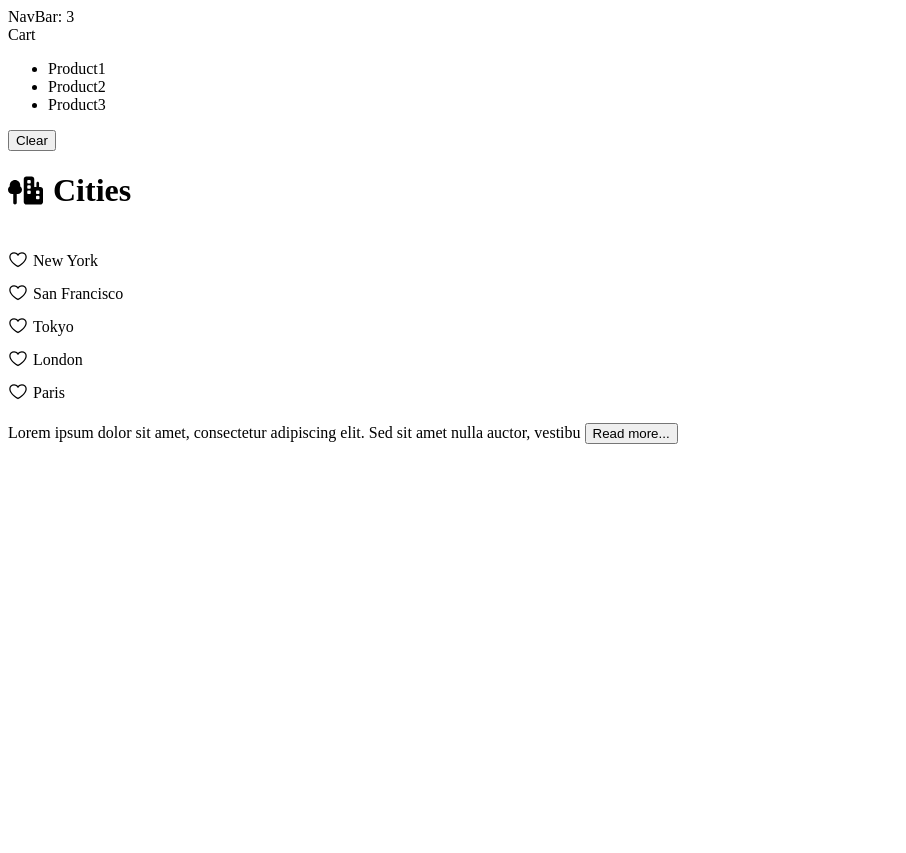
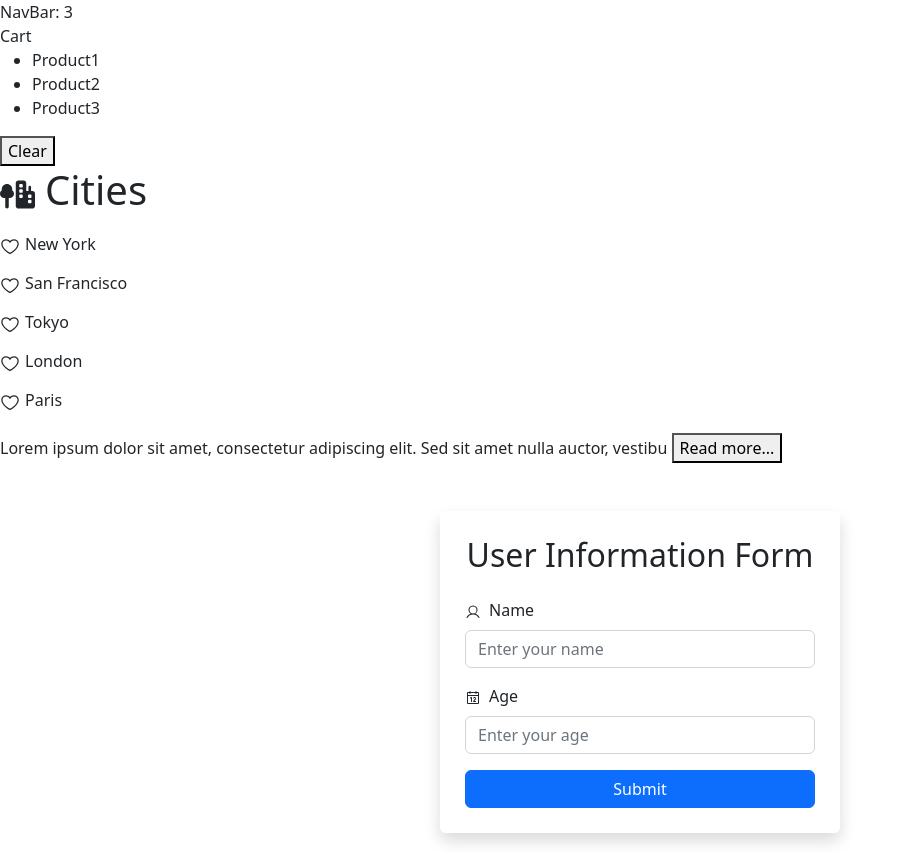
Before and after one commit to Piyush9724/LearningReact, a React (Vite) app: page / in a window 1280 px wide. Shown: the whole page, without its empty margins (0-906 px from the left). Before the commit the page ends 800 px from the top, so only its background shows below. Built offline with nearby package versions, Linux system fonts and the light colour scheme.

Commit message:
Creating Forms

```diff
--- a/src/App.tsx
+++ b/src/App.tsx
@@ -5,6 +5,8 @@ import { useState } from "react";
 import { NavBar } from "./components/NavBar";
 import { Cart } from "./components/Cart";
 import { ExpandableText } from "./components/ExpandableText";
+import 'bootstrap/dist/css/bootstrap.min.css';
+import FormComponent from "./components/Form/Form";
 
 function App() {
   //initialize props to be sent to the component
@@ -42,6 +44,7 @@ function App() {
         nascetur ridiculus mus. Integer posuere erat a ante venenatis dapibus posuere velit aliquet."
         />
       </div>
+      <FormComponent />
     </>
   );
 
--- /dev/null
+++ b/src/components/Form/Form.Module.css
@@ -0,0 +1,11 @@
+.glass-box {
+    background: rgba(255, 255, 255, 0.2); /* Semi-transparent white background */
+    backdrop-filter: blur(10px); /* Blur effect */
+    border: 1px solid rgba(255, 255, 255, 0.5); /* Light border */
+}
+
+.form-width {
+    max-width: 400px; /* Set your desired width */
+    margin: auto; /* Center the form */
+    margin-bottom: 20px;;
+}
--- /dev/null
+++ b/src/components/Form/Form.tsx
@@ -0,0 +1,63 @@
+import React, { FormEvent, useRef } from "react";
+import { PiUser, PiCalendar } from "react-icons/pi";
+import "bootstrap/dist/css/bootstrap.min.css";
+import "./Form.Module.css"; // Import the CSS file for styles
+
+const FormComponent: React.FC = () => {
+  const nameRef = useRef<HTMLInputElement>(null);
+  const ageRef = useRef<HTMLInputElement>(null);
+  const person = {
+    name: "",
+    age: 0,
+  };
+
+  const handleFormSubmit = (event: FormEvent): void => {
+    event.preventDefault();
+    if (nameRef.current !== null) person.name = nameRef.current.value;
+    if (ageRef.current !== null) person.age = parseInt(ageRef.current.value);
+    console.log(person);
+  };
+
+  return (
+    <div className="container mt-5">
+      <div className="glass-box p-4 rounded shadow form-width">
+        <h2 className="text-center mb-4">User Information Form</h2>
+        <form onSubmit={handleFormSubmit}>
+          <div className="mb-3">
+            <label htmlFor="name" className="form-label">
+              <PiUser className="me-2" />
+              Name
+            </label>
+            <input
+              type="text"
+              className="form-control"
+              id="name"
+              ref={nameRef}
+              placeholder="Enter your name"
+              required
+            />
+          </div>
+          <div className="mb-3">
+            <label htmlFor="age" className="form-label">
+              <PiCalendar className="me-2" />
+              Age
+            </label>
+            <input
+              type="number"
+              className="form-control"
+              id="age"
+              ref={ageRef}
+              placeholder="Enter your age"
+              required
+            />
+          </div>
+          <button type="submit" className="btn btn-primary w-100">
+            Submit
+          </button>
+        </form>
+      </div>
+    </div>
+  );
+};
+
+export default FormComponent;
--- a/src/components/ListGroup/ListGroup.tsx
+++ b/src/components/ListGroup/ListGroup.tsx
@@ -11,7 +11,7 @@ const List = styled.ul`
 `;
 
 interface ListItemProps {
-  active: boolean;
+  isActive: boolean;
 }
 
 const ListItemContainer = styled.div`
@@ -22,7 +22,7 @@ const ListItemContainer = styled.div`
 
 const ListItem = styled.li<ListItemProps>`
   padding: 5px 0;
-  background: ${(props) => (props.active ? "pink" : "none")};
+  background: ${(props) => (props.isActive ? "pink" : "none")};
   cursor: pointer;
   flex: 1;
   margin-left: 5px;
@@ -91,7 +91,7 @@ function ListGroup({ items, headings, onSelectItem }: ListGroupProps) {
             <ListItemContainer key={item}>
               <Like />
               <ListItem
-                active={index === selectedIndex}
+                isActive={index === selectedIndex}
                 //className="list-group-item"
                 className={
                   selectedIndex == index
```
